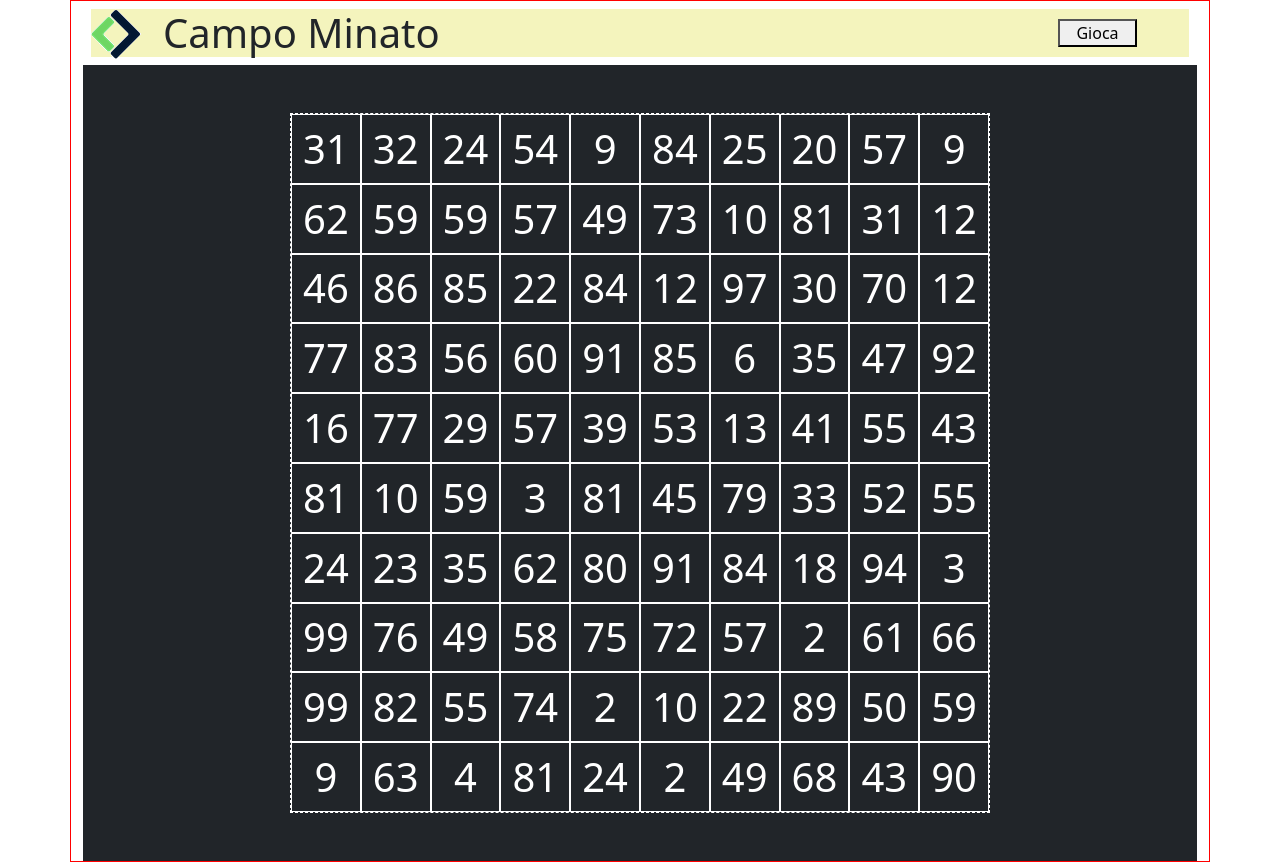
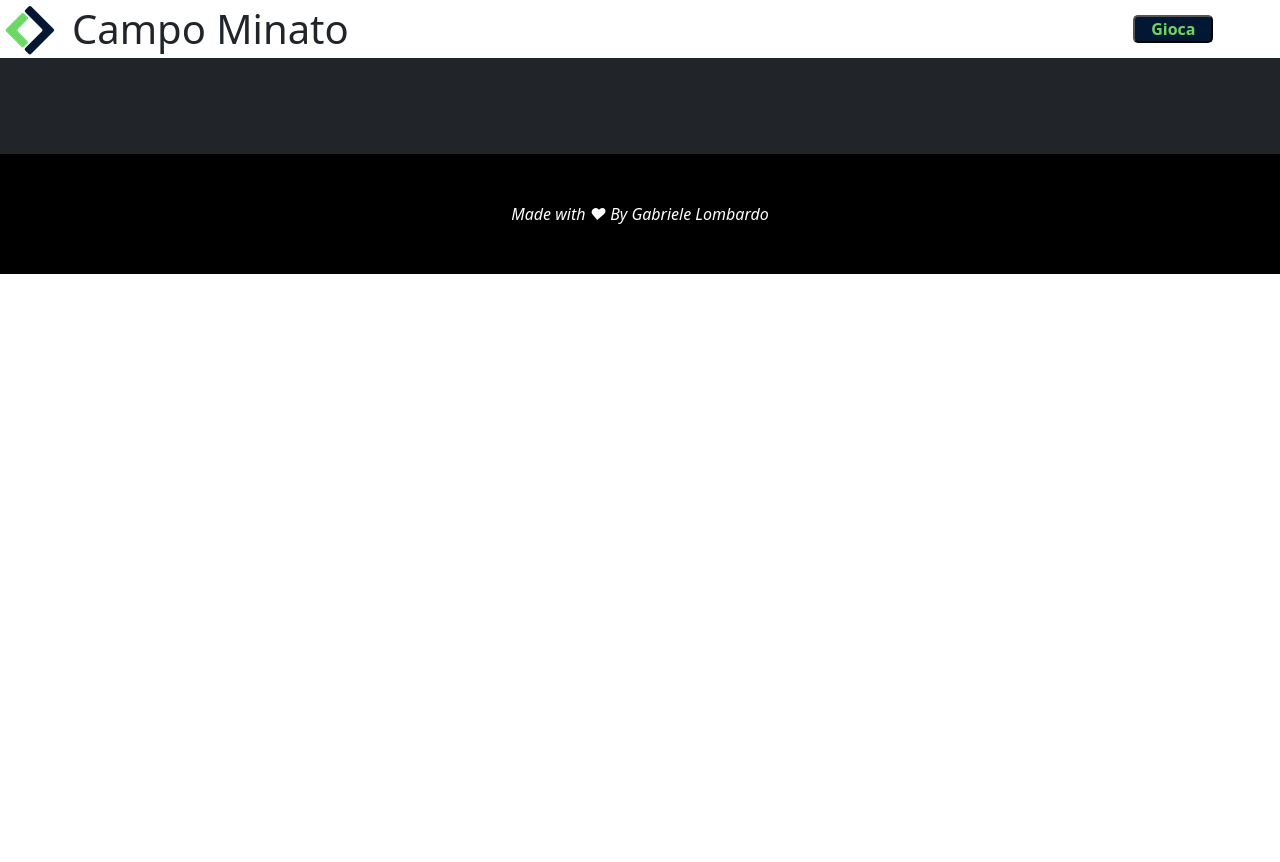
Before and after one commit to GabrieleLombard01/js-campominato-grid, a plain HTML site: page index.html in a window 1280 px wide. After the commit the page ends 800 px from the top, so only its background shows below. Drawn offline with nearby package versions, Linux system fonts and the light colour scheme.

Commit message:
Definitive edition (NO BONUS)

```diff
--- a/css/style.css
+++ b/css/style.css
@@ -1,21 +1,39 @@
 /*CSS reset*/
-
 *{
   margin: 0;
   padding: 0;
   box-sizing: border-box;
 }
-
-/*Custom properties*/
-
+/*Pseudo-classes*/
+button:hover{
+    background-color: #05397d;
+}
 /*Generics*/
-
+footer{
+    background-color: black;
+    color: white;
+    height: 120px;
+}
+header{
+    padding: 5px 0 5px 0;
+}
+figure{
+    position: absolute;
+    top: 5px;
+    left: 5px;
+}
+button{
+    border-radius: 5px;
+    font-weight: bold;
+    color: #6ed663;
+    background-color: #021732;
+}
 /*Utilties*/
 .container{
     border: solid red 1px;
 }
-.bg_lightyellow{
-    background-color: rgb(244, 244, 189);
+.active{
+    display: block;
 }
 /*GRID*/
 #grid{
@@ -37,7 +55,6 @@
     color: white;
     font-size: 40px;
 }
-
 .cell.clicked{
-    background-color: rgb(0, 68, 77);
+    background-color: #05397d;
 }
--- a/index.html
+++ b/index.html
@@ -23,31 +23,27 @@
     <title>Document</title>
 </head>
 <body>
-    <div class="container">
-
+    <div class="container-fluid p-0">
         <!-- Header -->
-        <header class="d-flex justify-content-between bg_lightyellow position-relative m-2 align-items-center">
+        <header class="d-flex justify-content-between bg_lightyellow position-relative  align-items-center">
             <div class="col-9">
-                <figure class="d-inline position-absolute top-0 ">
+                <figure class="d-inline p-0 m-0">
                     <a href="#"><img src="img/logo.png" alt="logo"></a>
                 </figure>
                 <h1 class="d-inline ms-5 ps-4">Campo Minato</h1>
             </div>
             <div class="col-2 text-center">
-                <button class="px-3">Gioca</button>
+                <button id="play-btn" class="px-3">Gioca</button>
             </div>
         </header>
-
         <!-- GRID -->
-        <section class="container-fluid bg-dark p-5">
-            <div id="grid">
-
-            </div>
+        <section class="container-fluid bg-dark p-5 ">
+            <div class="d-none" id="grid"></div>
         </section>
-
-
-
-
+        <!--Footer-->
+        <footer class="text-center pt-5">
+            <cite>Made with ♥ By Gabriele Lombardo</cite>
+        </footer>
     </div>
 <!--! My JS -->
 <script src="js/main.js"></script>
--- a/js/main.js
+++ b/js/main.js
@@ -29,23 +29,32 @@ const createCell = (cellNumber) => {
 
 // Recupero gli elementi dal dom
 const grid = document.getElementById('grid');
+const GoBtn = document.getElementById('play-btn');
 
 // Preparo i miei dati iniziali
 const rows = 10;
 const cols = 10;
 const totalCells = cols * rows;
 
+//In ascolto sul bottone PLAY
+GoBtn.addEventListener('click', function() {
+    grid.classList.remove(`d-none`);
+    grid.classList.add(`active`);
+
+    console.log();
+});
+
 // Renderizzo le celle
 for (let i = 1; i <= totalCells; i++) {
-
     const randomNumber = getRandomNumber(1, 100)
-
     const cell = createCell(randomNumber);
-
     cell.addEventListener('click', () => {
-        cell.classList.add('clicked');
+    cell.classList.add('clicked');
     });
     grid.appendChild(cell);
+
+    //IN ascolto sulle caselle
+    grid.addEventListener("click", () => {
+        console.log(randomNumber);
+    });
 }
-
-//todo ---LOGICA---
```
Also changed, not shown: 1 other file.
